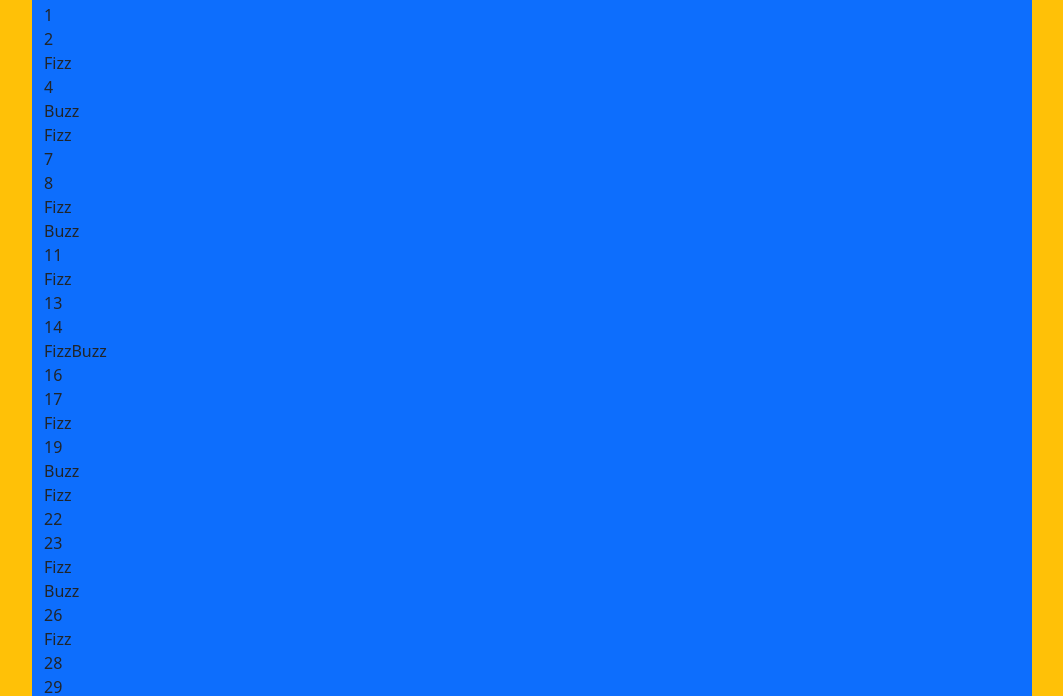
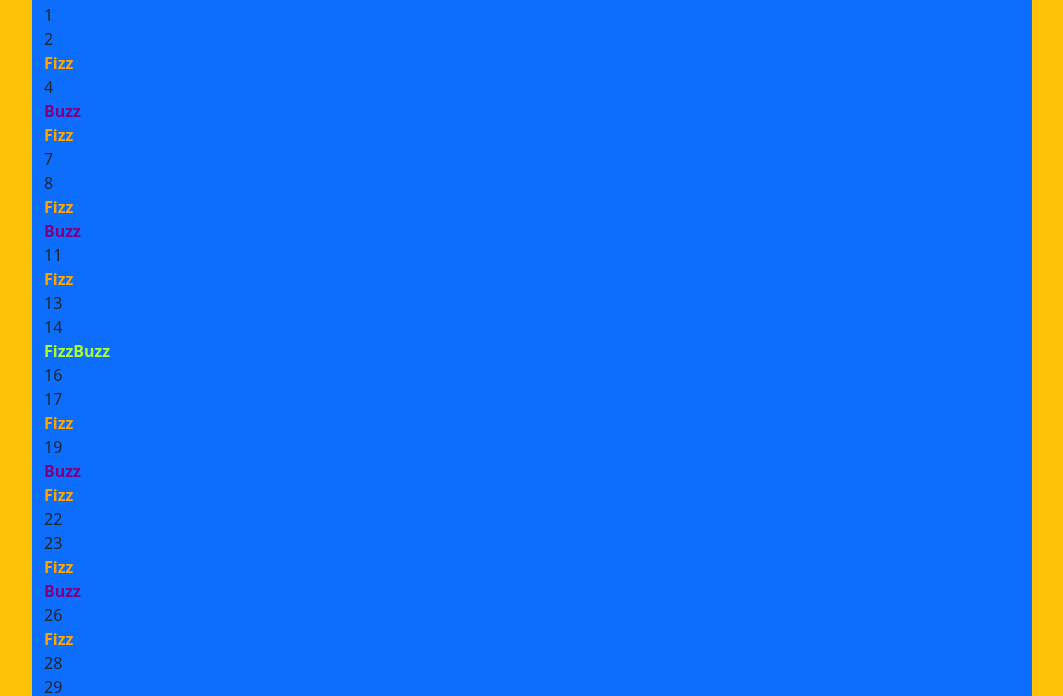
Before and after one commit to SalvatoreGiacomazzo/js-fizzbuzzdom, a plain HTML site: page index.html in a window 1280 px wide. Shown: the part 103-799 px from the top of the page, without its empty margins (168-1231 px from the left). Drawn offline with nearby package versions, Linux system fonts and the light colour scheme.

Commit message:
added style

```diff
--- a/css/style.css
+++ b/css/style.css
@@ -1,2 +1,12 @@
 .container{width:1000px;
 margin: 50px 200px;}
+
+
+.fizz{color:orange;
+font-weight: 900;}
+
+.buzz{color: purple;
+font-weight: 900;}
+
+.fizzbuzz{color:greenyellow;
+font-weight: 900;}
--- a/index.html
+++ b/index.html
@@ -12,7 +12,7 @@
 <body class="bg-warning">
    <div class="container bg-primary">
     <h1 class="text-warning text-center">FizzBuzzDOM</h1>
-    <div id="number"></div>
+    <section id="number"></section>
 
    </div>
 <script src="./script/script.js"></script>
--- a/script/script.js
+++ b/script/script.js
@@ -19,11 +19,30 @@ const numberDisplay = document.getElementById('number')
 
 for (let i=1; i < 101; i++){
    //apparizione fizz e buzz
-    if (i % 15 == 0)  numberDisplay.innerHTML += (`FizzBuzz <br/>`);
+    if (i % 15 == 0) {
+        const div = document.createElement('div') //Creazione del div e aggiunta dello stile
+        div.append('FizzBuzz')
+        numberDisplay.appendChild(div)
 
-    else if (i % 3 == 0)  numberDisplay.innerHTML += ("Fizz<br/>");
+        div.classList.add("fizzbuzz");
+    }
 
-    else if (i % 5 == 0)  numberDisplay.innerHTML += ("Buzz<br/>")
+    else if (i % 3 == 0) {
+        const div = document.createElement('div') //Creazione del div e aggiunta dello stile
+        div.append('Fizz')
+        numberDisplay.appendChild(div)
+
+        div.classList.add("fizz");
+
+    }
+
+    else if (i % 5 == 0) {
+        const div = document.createElement('div') //Creazione del div e aggiunta dello stile
+        div.append('Buzz')
+        numberDisplay.appendChild(div)
+
+        div.classList.add("buzz");
+    }
 
         else  numberDisplay.innerHTML += (`${i}<br/>`);
 
```
